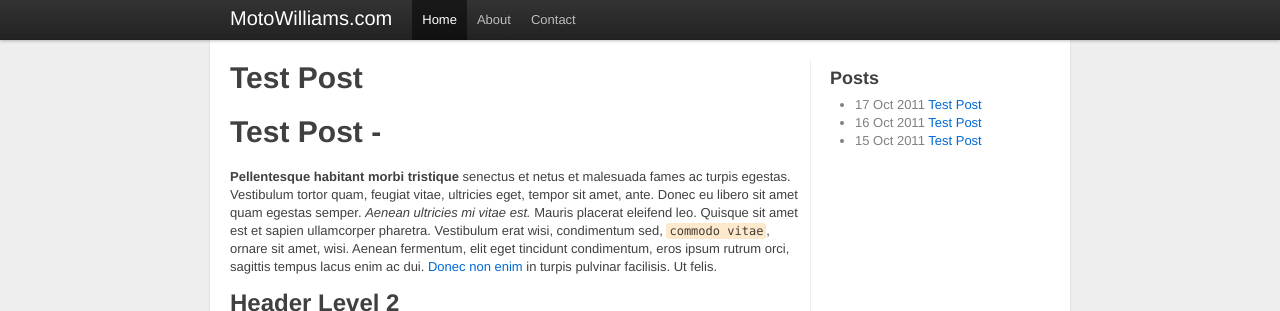
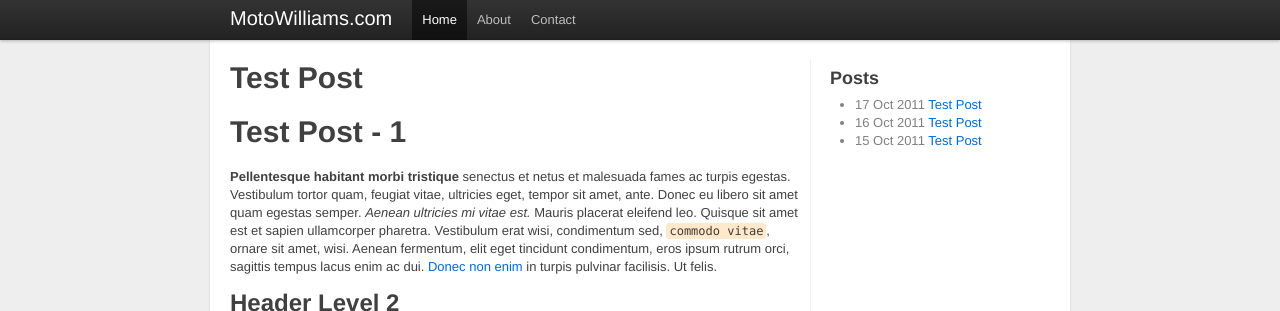
Before and after one commit to motowilliams/motowilliams.github.com-back, a Jekyll site: the page built from _posts/2011-10-15-Test-Post1.html, in a window 1280 px wide. Shown: the top 311 px of the page. Built offline with Jekyll 4.4.1, drawn with Linux system fonts in a browser that asks for light colours.

Commit message:
test w/ titles

```diff
--- a/_posts/2011-10-15-Test-Post1.html
+++ b/_posts/2011-10-15-Test-Post1.html
@@ -3,7 +3,7 @@ layout: post
 title: "Test Post"
 ---
 
-<h1>{{ page.title | xml_escape }} - {{ post.date | date_to_string }}</h1>
+<h1>{{ page.title | xml_escape }} - 1</h1>
 
 <p><strong>Pellentesque habitant morbi tristique</strong> senectus et netus et malesuada fames ac turpis egestas. Vestibulum tortor quam, feugiat vitae, ultricies eget, tempor sit amet, ante. Donec eu libero sit amet quam egestas semper. <em>Aenean ultricies mi vitae est.</em> Mauris placerat eleifend leo. Quisque sit amet est et sapien ullamcorper pharetra. Vestibulum erat wisi, condimentum sed, <code>commodo vitae</code>, ornare sit amet, wisi. Aenean fermentum, elit eget tincidunt condimentum, eros ipsum rutrum orci, sagittis tempus lacus enim ac dui. <a href="#">Donec non enim</a> in turpis pulvinar facilisis. Ut felis.</p>
 
--- a/_posts/2011-10-16-Test-Post2.html
+++ b/_posts/2011-10-16-Test-Post2.html
@@ -3,7 +3,7 @@ layout: post
 title: "Test Post"
 ---
 
-<h1>{{ page.title | xml_escape }} - {{ post.date | date_to_string }}</h1>
+<h1>{{ page.title | xml_escape }} - 2</h1>
 
 <p><strong>Pellentesque habitant morbi tristique</strong> senectus et netus et malesuada fames ac turpis egestas. Vestibulum tortor quam, feugiat vitae, ultricies eget, tempor sit amet, ante. Donec eu libero sit amet quam egestas semper. <em>Aenean ultricies mi vitae est.</em> Mauris placerat eleifend leo. Quisque sit amet est et sapien ullamcorper pharetra. Vestibulum erat wisi, condimentum sed, <code>commodo vitae</code>, ornare sit amet, wisi. Aenean fermentum, elit eget tincidunt condimentum, eros ipsum rutrum orci, sagittis tempus lacus enim ac dui. <a href="#">Donec non enim</a> in turpis pulvinar facilisis. Ut felis.</p>
 
--- a/_posts/2011-10-17-Test-Post3.html
+++ b/_posts/2011-10-17-Test-Post3.html
@@ -3,7 +3,7 @@ layout: post
 title: "Test Post"
 ---
 
-<h1>{{ page.title | xml_escape }} - {{ post.date | date_to_string }}</h1>
+<h1>{{ page.title | xml_escape }} - 3</h1>
 
 <p><strong>Pellentesque habitant morbi tristique</strong> senectus et netus et malesuada fames ac turpis egestas. Vestibulum tortor quam, feugiat vitae, ultricies eget, tempor sit amet, ante. Donec eu libero sit amet quam egestas semper. <em>Aenean ultricies mi vitae est.</em> Mauris placerat eleifend leo. Quisque sit amet est et sapien ullamcorper pharetra. Vestibulum erat wisi, condimentum sed, <code>commodo vitae</code>, ornare sit amet, wisi. Aenean fermentum, elit eget tincidunt condimentum, eros ipsum rutrum orci, sagittis tempus lacus enim ac dui. <a href="#">Donec non enim</a> in turpis pulvinar facilisis. Ut felis.</p>
 
```
